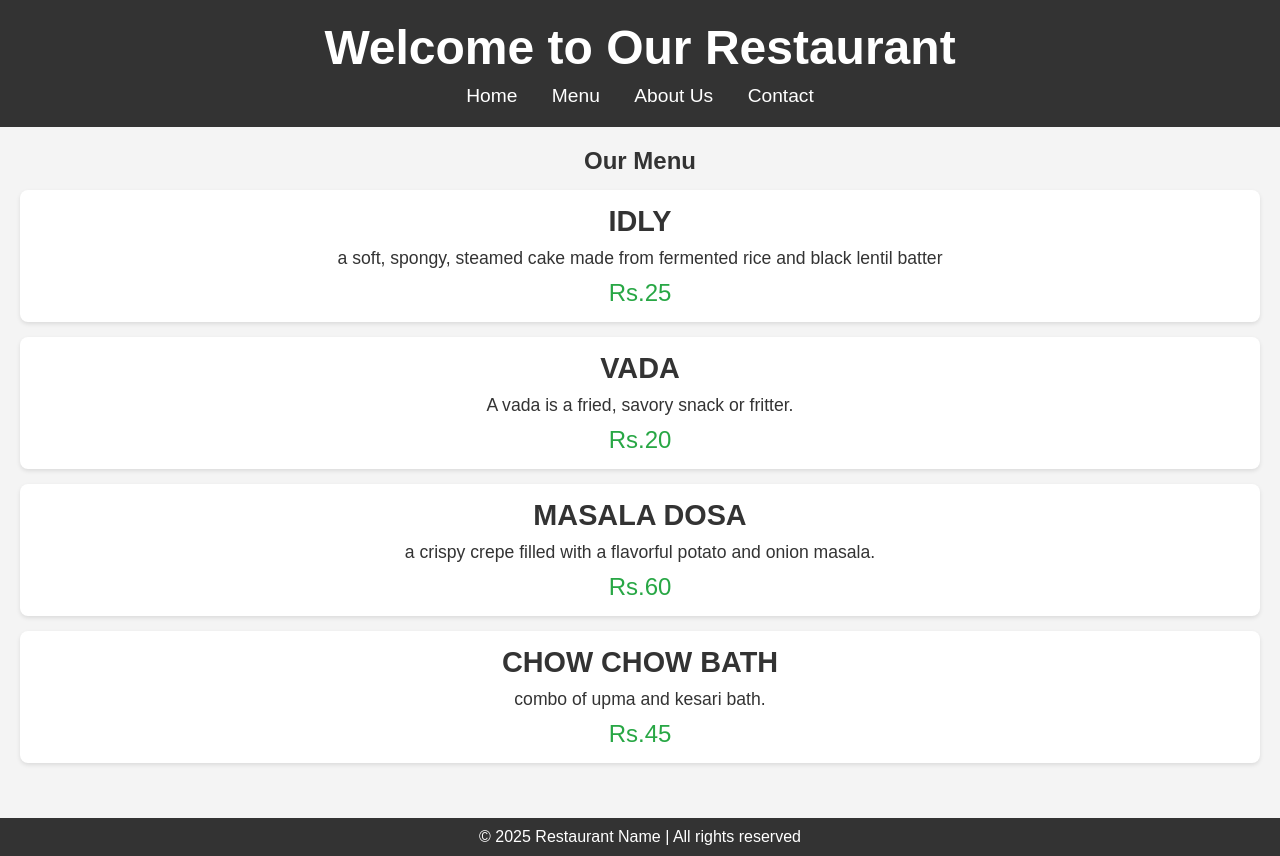
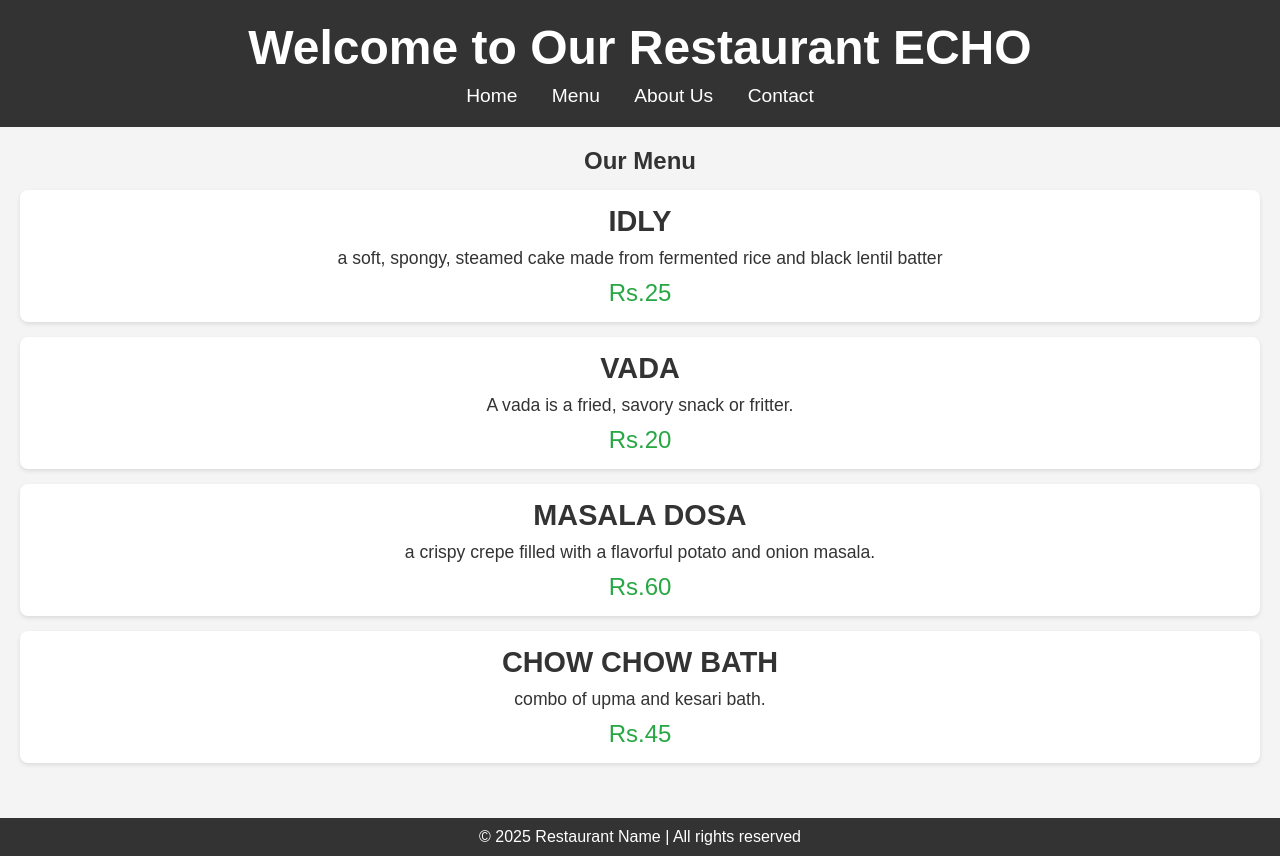
Before and after one commit to deshpandeakash01/restaurant_menu, a plain HTML site: page index.html in a window 1280 px wide. Drawn offline with Linux system fonts and the light colour scheme.

Commit message:
Update index.html

```diff
--- a/index.html
+++ b/index.html
@@ -9,7 +9,7 @@
 </head>
 <body>
     <header>
-        <h1>Welcome to Our Restaurant</h1>
+        <h1>Welcome to Our Restaurant ECHO</h1>
         <nav>
             <ul>
                 <li><a href="#">Home</a></li>
```
